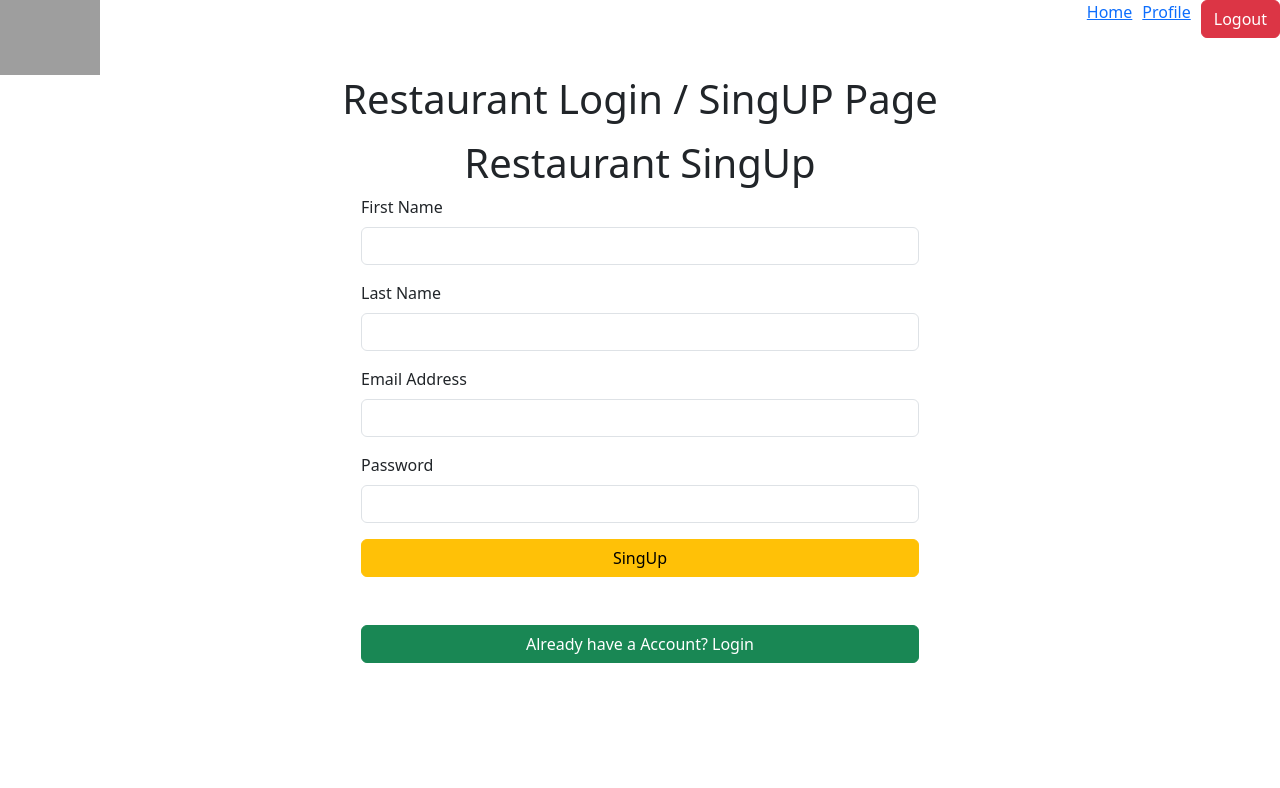
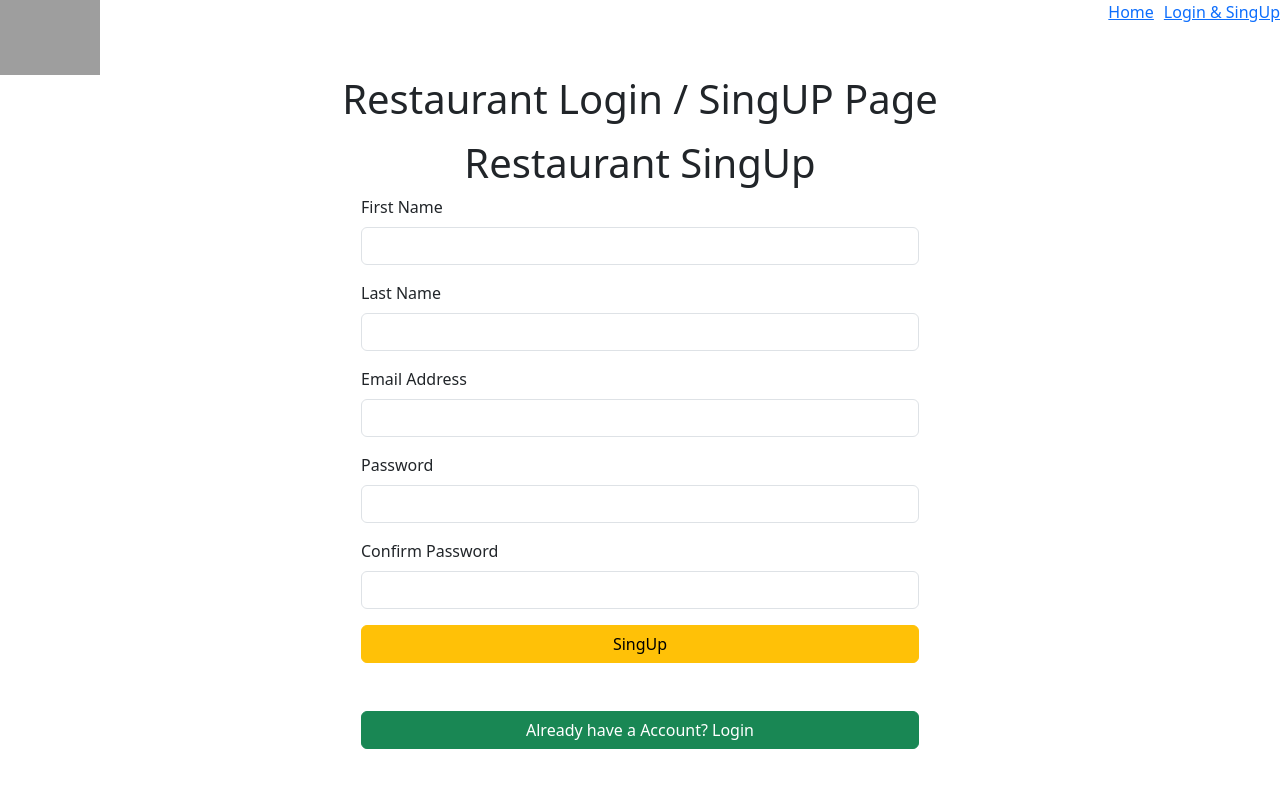
Before and after one commit to 01sagarbhatt/nextJs, a Next.js app: page /restaurant in a window 1280 px wide. Both pictures are taken after a click on the button "Do not have Account? SingUp". Shown: the top 788 px of the page. Built offline with nearby package versions, Linux system fonts and the light colour scheme; grey boxes are pictures that could not be loaded.

Commit message:
header updated , singup updated

```diff
--- a/src/app/_componets/Header.js
+++ b/src/app/_componets/Header.js
@@ -11,6 +11,8 @@ const Header = () => {
 
 
 
+
+
   useEffect(() => {
     let data = localStorage.getItem("RegistrationUser");
     if (!data && pathName == "/restaurant/dashboard") {
@@ -20,11 +22,22 @@ const Header = () => {
     }
     else {
 
-      setDetails(JSON.stringify(data));
-      console.log(details);
+      setDetails(JSON.parse(data));
+
+
     }
 
-  });
+  },[]);
+
+  const logout = () => {
+    localStorage.removeItem("RegistrationUser");
+    router.push('/restaurant');
+
+  }
+
+  console.log(details);
+
+
   return (
     <div className="HeaderWrapper">
       <div className="logo">
@@ -42,13 +55,12 @@ const Header = () => {
 
             details ?
               <>
-                   <li><Link href="/">Profile</Link></li>
-                   <li><button className="btn btn-danger">Logout</button></li>
+              <li><Link href="/">Profile</Link></li>
+              <li><button className="btn btn-danger" onClick={logout}>Logout</button></li>
             </>
               :
               <>
               <li><Link href="/">Login & SingUp</Link></li>
-
               </>
 
           }
--- a/src/app/_componets/SingUp.js
+++ b/src/app/_componets/SingUp.js
@@ -6,6 +6,7 @@ const SingUp = () => {
   const [lname, setLastName] = useState("");
   const [email, setEmail] = useState("");
   const [password, setPassword] = useState("");
+  const [passwordConfirm, setConfirmPassword] = useState("");
   const router = useRouter();
 
   function clearFields(event) {
@@ -17,14 +18,14 @@ const SingUp = () => {
 
   const handleSingUp = async (event) => {
     event.preventDefault();
-    // alert(fname + lname + email +password);
+    alert(fname + lname + email +password +passwordConfirm);
     try {
       let response = await fetch("/api/restaurant", {
         method: "PUT",
         headers: { "Content-Type": "application/json" },
-        body: JSON.stringify({ fname, lname, email, password }),
+        body: JSON.stringify({ fname, lname, email, password, passwordConfirm }),
       });
-      // console.log("raw Response :", response);
+      console.log("raw Response :", response);
 
       if (!response.ok) {
         throw new Error(response.status);
@@ -36,7 +37,8 @@ const SingUp = () => {
       }
       console.log("Response:", JSON.stringify(data, " ", 10));
       console.log("Message", data.message);
-      console.log(data.result.fname);
+      delete data.result.password;
+      delete data.result.passwordConfirm;
       localStorage.setItem('RegistrationUser', JSON.stringify(data.result));
       router.push("restaurant/dashboard");
 
@@ -88,6 +90,15 @@ const SingUp = () => {
               onChange={(e) => setPassword(e.target.value)}
             ></input>
           </div>
+          <div className="mb-3">
+            <label className="form-label">Confirm Password</label>
+            <input
+              type="password"
+              className="form-control"
+              value={passwordConfirm}
+              onChange={(e) => setConfirmPassword(e.target.value)}
+            ></input>
+          </div>
 
           <button type="submit" className="btn btn-warning w-100">
             SingUp
--- a/src/app/lib/Model.js
+++ b/src/app/lib/Model.js
@@ -4,7 +4,8 @@ const RestaurantModal = new mongoose.Schema({
           fname: String,
           lname: String,
           email: String,
-          password: String
+          password: String,
+          passwordConfirm : String
 
 });
 
```
